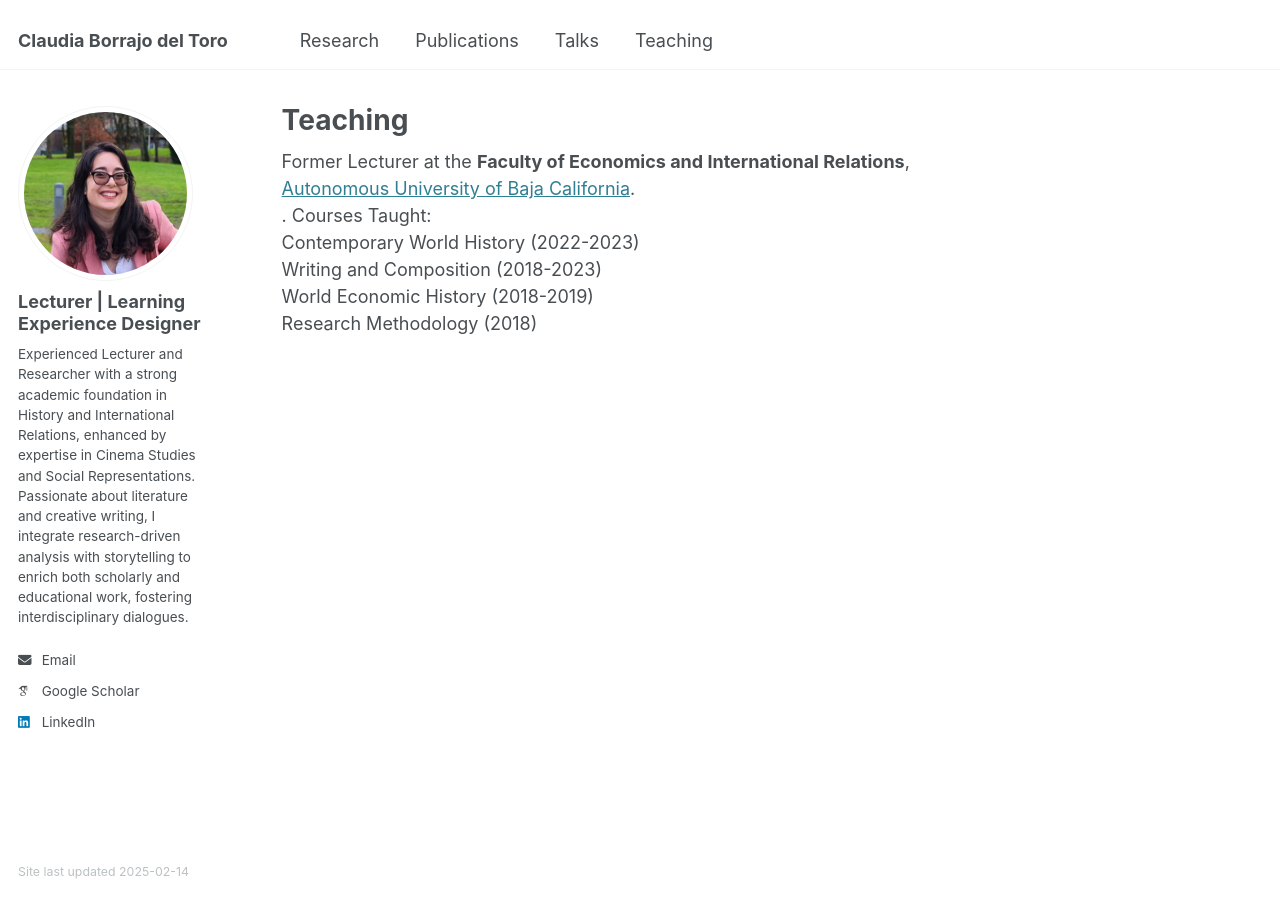
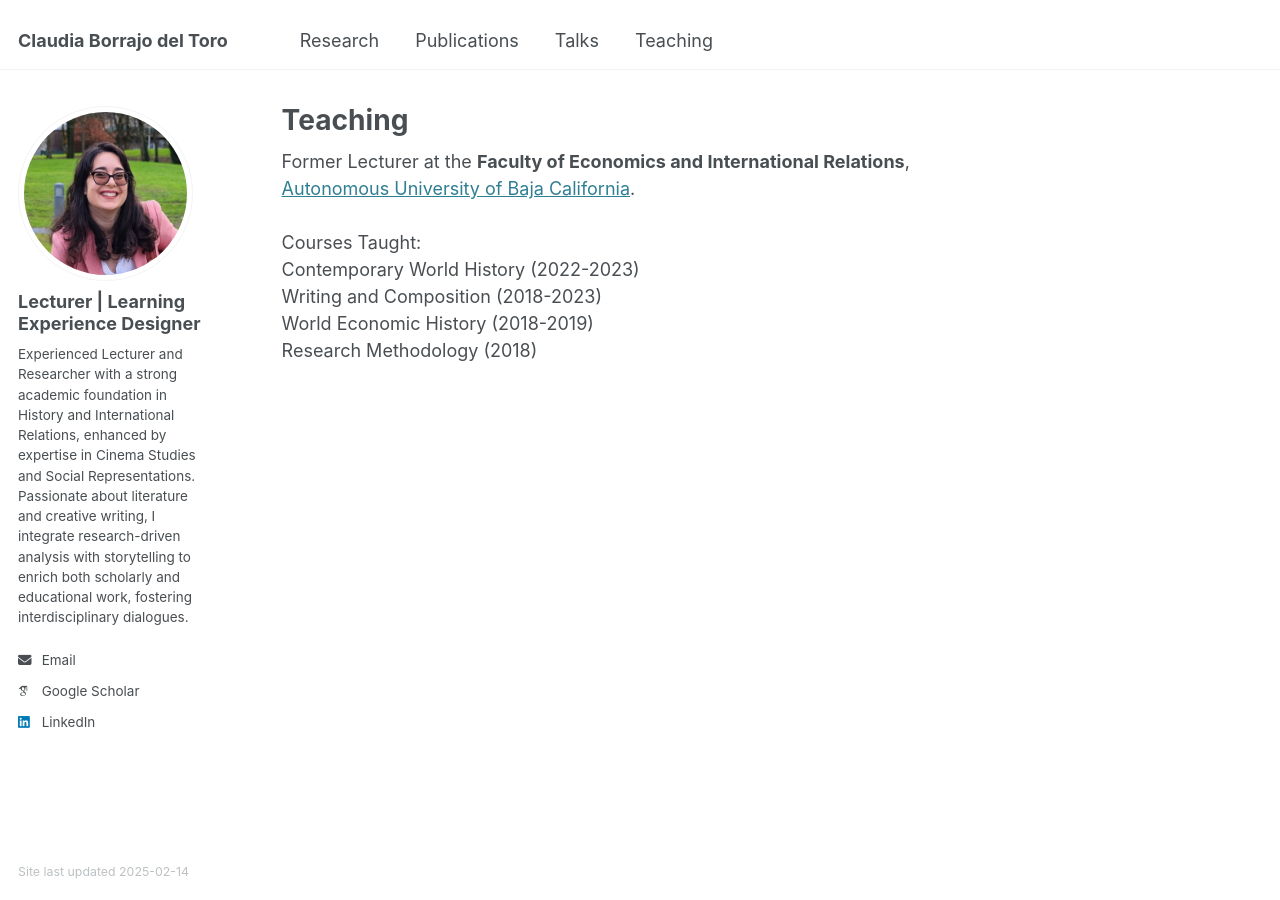
Before and after one commit to claudiabt/claudiabt.github.io, a Jekyll site: the page built from _pages/teaching.html, in a window 1280 px wide. Built offline with Jekyll 4.4.1, drawn with Linux system fonts in a browser that asks for light colours; some web fonts are replaced.

Commit message:
Update teaching.html

```diff
--- a/_pages/teaching.html
+++ b/_pages/teaching.html
@@ -6,7 +6,9 @@ author_profile: true
 ---
 
 {% include base_path %}
-Former Lecturer at the <strong>Faculty of Economics and International Relations</strong>, <div class="wordwrap"><a href="https://www.uabc.mx/">Autonomous University of Baja California</a>.</div>. Courses Taught:
+Former Lecturer at the <strong>Faculty of Economics and International Relations</strong>, <div class="wordwrap"><a href="https://www.uabc.mx/">Autonomous University of Baja California</a>.</div>
+<br>
+Courses Taught:
 <br>
 Contemporary World History (2022-2023)
 <br>
```
